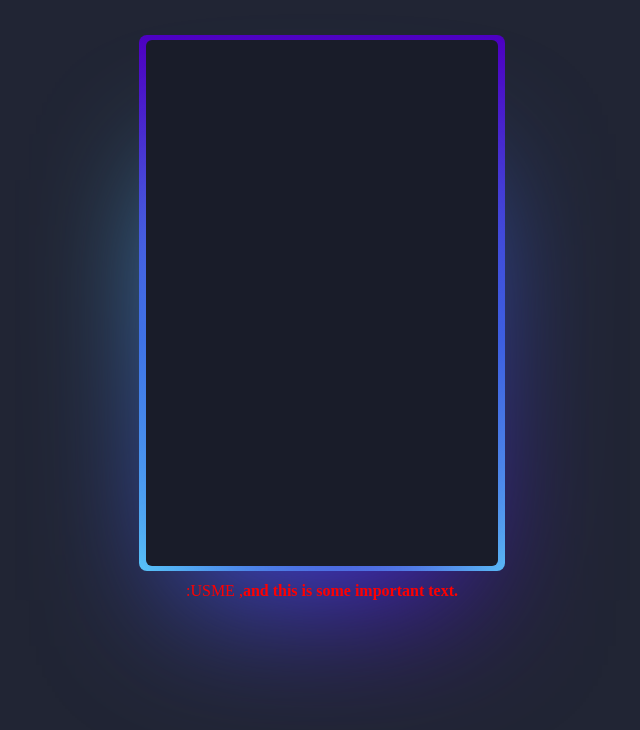
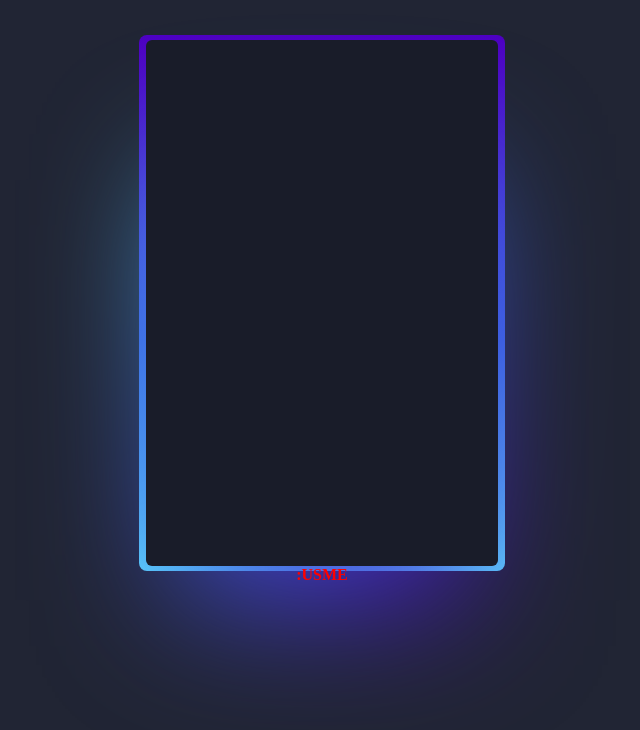
Before and after one commit to gamerz03/usme2, a plain HTML site: page index.html in a window 1280 px wide. Shown: the whole page, without its empty margins (318-958 px from the left). Drawn offline with Linux system fonts and the light colour scheme.

Commit message:
Update index.html

```diff
--- a/index.html
+++ b/index.html
@@ -98,7 +98,7 @@
 
 
     </div>
-  <p style="color:red;"> :USME ,<strong>and this is some important text.</strong> </p>
+  <strong style="color:red;"> :USME </strong>
 </body>
 
 </html>
```
